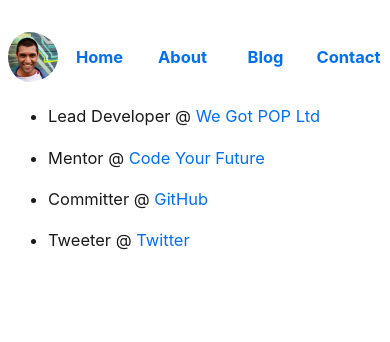
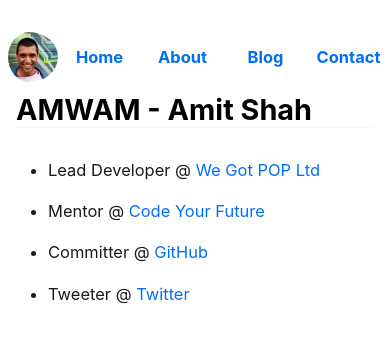
Before and after one commit to Amwam/amwam.github.io, a Next.js app: page / in a window 390 px wide. Shown: the top 342 px of the page. Built offline with nearby package versions, Linux system fonts and the light colour scheme; a web font is replaced by a local one.

Commit message:
Add back headings and titles

```diff
--- a/package.json
+++ b/package.json
@@ -20,6 +20,7 @@
   "devDependencies": {
     "@types/node": "^14.0.5",
     "@types/react": "^16.9.35",
+    "babel-plugin-prismjs": "^2.0.1",
     "prettier": "^2.0.5",
     "typescript": "^3.9.3"
   }
--- a/pages/_app.module.css
+++ b/pages/_app.module.css
@@ -13,6 +13,14 @@
   left: 0;
 }
 
+#content-wrapper {
+  flex-direction: row;
+}
+
+.heading {
+  padding: 0 1rem;
+}
+
 @media only screen and (max-width: 600px) {
   .container {
     flex-direction: column;
@@ -26,4 +34,11 @@
     display: block;
   }
 
+  .heading > h1 {
+    font-size: 1.8rem;
+  }
+
+  .heading > h3 {
+    display: none;
+  }
 }
--- a/pages/_app.tsx
+++ b/pages/_app.tsx
@@ -8,6 +8,7 @@ export default function MyApp({ Component, pageProps }) {
   return (
     <div className={styles.container}>
       <Head key="meta-info">
+        <title>AMWAM - Amit Shah</title>
         <meta name="viewport" content="width=device-width, initial-scale=1" />
       </Head>
       <Head key="stylesheets">
@@ -26,9 +27,15 @@ https://cdn.jsdelivr.net/npm/prismjs@1.20.0/plugins/autoloader/prism-autoloader.
         ></script>
       </Head>
       <Navigation />
-      <main id={styles.content}>
-        <Component {...pageProps} />
-      </main>
+      <div id={styles['content-wrapper']}>
+        <div className={styles.heading}>
+          <h1>AMWAM - Amit Shah</h1>
+          <h3>Agile Software Developer, based in London</h3>
+        </div>
+        <main id={styles.content}>
+          <Component {...pageProps} />
+        </main>
+      </div>
     </div>
   );
 }
--- a/pages/blog/[...slug].tsx
+++ b/pages/blog/[...slug].tsx
@@ -8,10 +8,12 @@ import styles from './style.module.css';
 
 function CodeBlock(props: { language: string; value: string }) {
   const language = props.language || 'javascript';
+
   const html = Prism.highlight(
     props.value,
     Prism.languages[language.toLowerCase()]
   );
+
   const cls = `language-${props.language}`;
 
   return (
```
Also changed, not shown: .babelrc (added), 1 other file (tests, documents, lock files or other folders).
